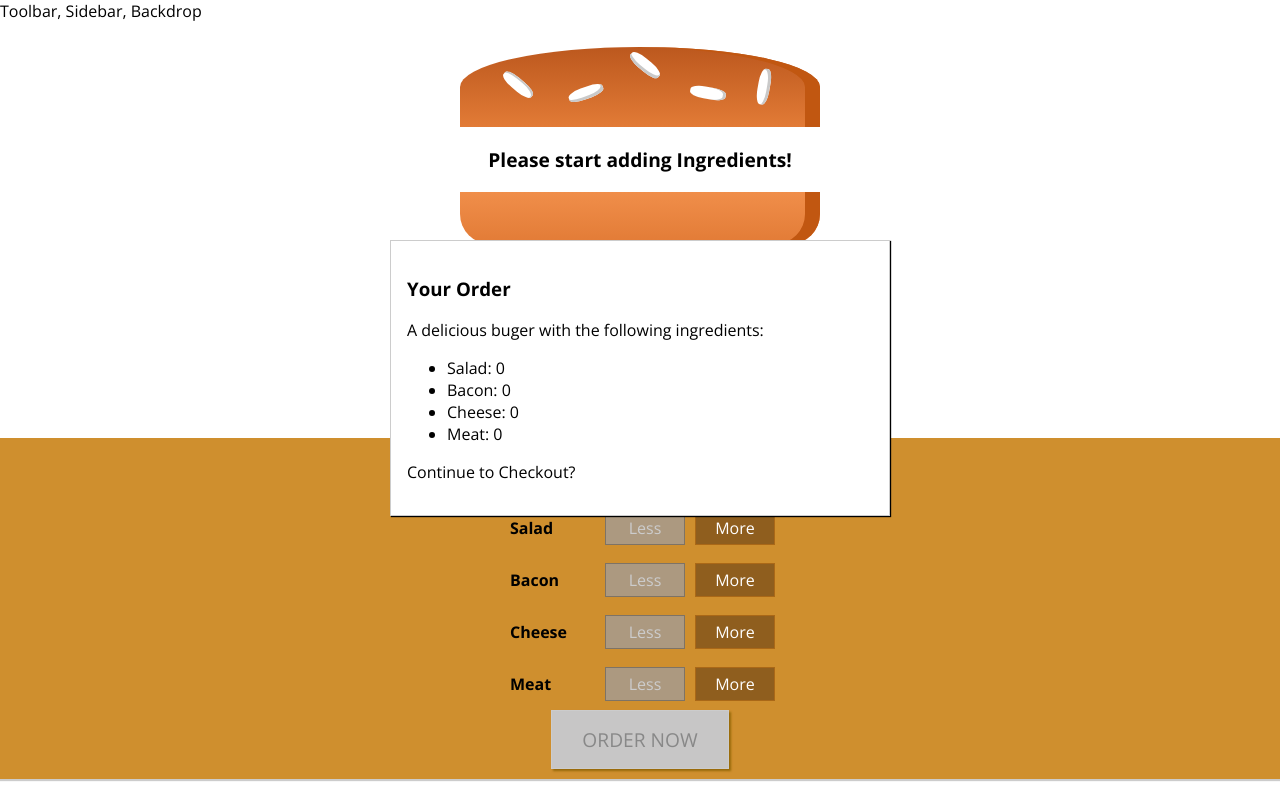
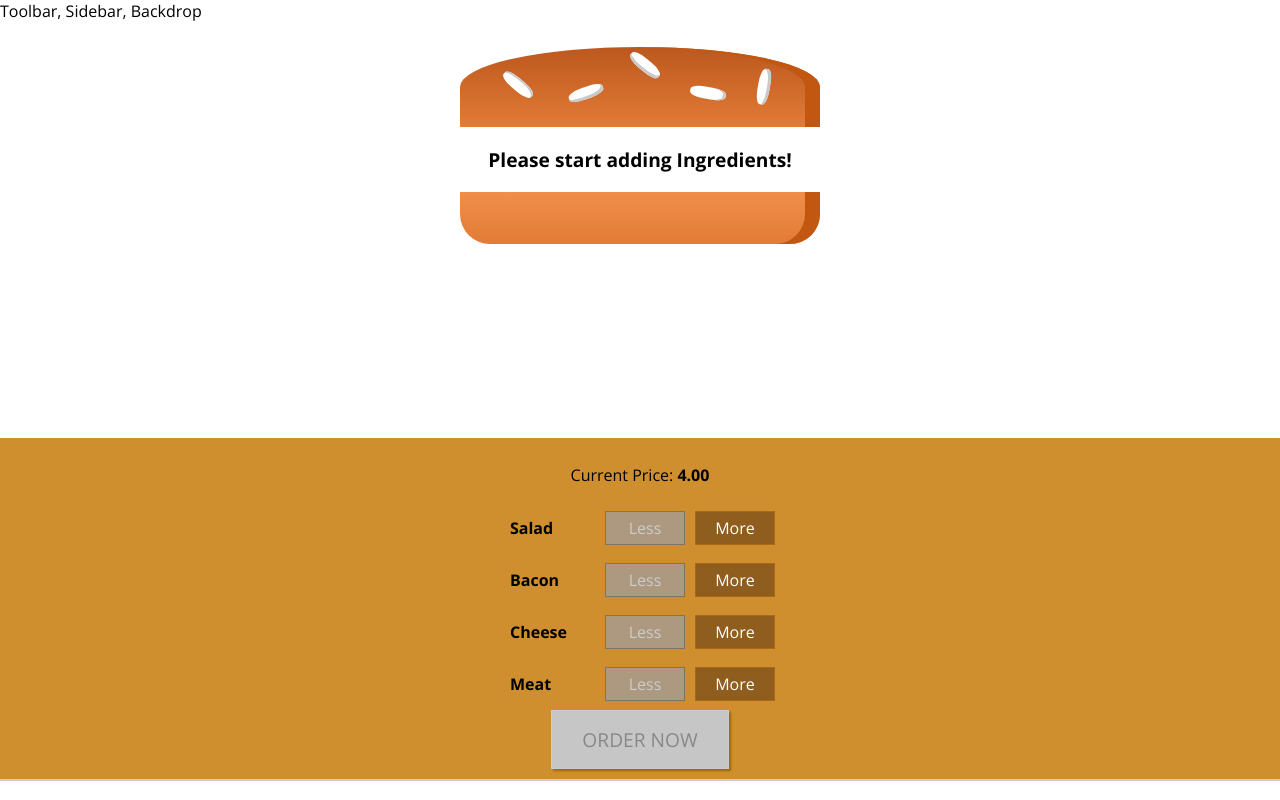
Before and after one commit to nsathya1990/burger-builder, a React app: page / in a window 1280 px wide. Built offline with nearby package versions, Linux system fonts and the light colour scheme.

Commit message:
showing & hiding the modal

```diff
--- a/src/components/Burger/BuildControls/BuildControls.js
+++ b/src/components/Burger/BuildControls/BuildControls.js
@@ -24,7 +24,8 @@
         ))}
         <button
             className={classes.OrderButton}
-            disabled={!props.purchaseable}>ORDER NOW</button>
+            disabled={!props.purchaseable}
+            onClick={props.ordered}>ORDER NOW</button>
     </div>
 );
 
--- a/src/components/UI/Modal/Modal.js
+++ b/src/components/UI/Modal/Modal.js
@@ -3,7 +3,9 @@
 import classes from './Modal.css';
 
 const modal = (props) => (
-    <div className={classes.Modal}>
+    <div
+        className={classes.Modal}
+        style={{ transform: props.show ? 'translateY(0)' : 'translate(-100vh)', opacity: props.show ? '1' : '0' }}>
         {props.children}
     </div>
 );
--- a/src/containers/BurgerBuilder/BurgerBuilder.js
+++ b/src/containers/BurgerBuilder/BurgerBuilder.js
@@ -23,7 +23,8 @@
             meat: 0
         },
         totalPrice: 4,
-        purchasable: false
+        purchasable: false,
+        purchasing: false
     };
     updatePurchaseState(updatedIngredients) {
         const ingredients = updatedIngredients;
@@ -69,6 +70,9 @@
         });
         this.updatePurchaseState(updatedIngredients);
     };
+    purchaseHandler = () => {
+        this.setState({ purchasing: true });
+    }
     render() {
         const disabledInfo = {
             ...this.state.ingredients
@@ -78,7 +82,7 @@
         }
         return (
             <Aux>
-                <Modal>
+                <Modal show={this.state.purchasing}>
                     <OrderSummary ingredients={this.state.ingredients} />
                 </Modal>
                 <Burger ingredients={this.state.ingredients} />
@@ -87,7 +91,8 @@
                     ingredientRemoved={this.removeIngredientHandler}
                     disabled={disabledInfo}
                     price={this.state.totalPrice}
-                    purchaseable={this.state.purchasable} />
+                    purchaseable={this.state.purchasable}
+                    ordered={this.purchaseHandler} />
             </Aux>
         );
     }
```
